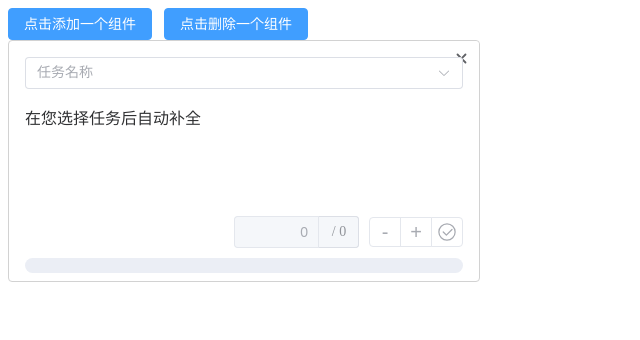
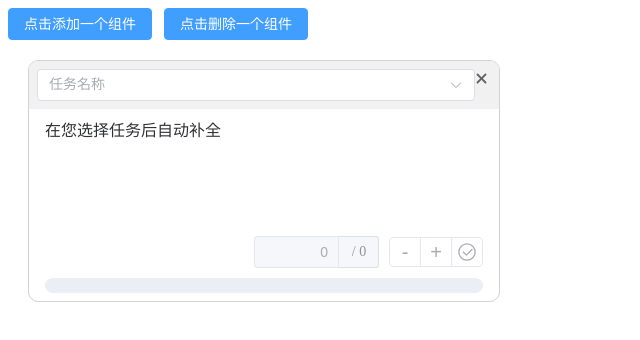
Before and after one commit to Miaoyww/r6-missions-process, a Vue app: page / in a window 1280 px wide. Both pictures are taken after a click on the button "点击添加一个组件". Shown: the top 340 px of the page, without its empty margins (0-640 px from the left). Built offline with nearby package versions, Linux system fonts and the light colour scheme.

Commit message:
完善卡片拖动

```diff
--- a/src/controls/Cards.vue
+++ b/src/controls/Cards.vue
@@ -41,8 +41,8 @@ const dragOptions = {
   <draggable
       :list="cards"
       item-key="id"
-      animation="250"
-      class="list-group">
+      v-bind="dragOptions"
+      handle=".handle">
     <template #item="{ element, index }">
       <mission-card
           :key="element.id"
--- a/src/controls/MissionCard.vue
+++ b/src/controls/MissionCard.vue
@@ -10,12 +10,16 @@ const missionDetails = ref({
   ms1: {
     desc: "使用Jackal、Caveira、Lion或Alibi的独特技能暴露10名敌人的信息。",
     target: 10
+  },
+  ms2: {
+    desc: "使用爆炸装备消灭5名敌人。",
+    target: 5
   }
 });
 
 const prop = defineProps(['id', 'selectedValue', 'missionItems'])
 const missionNames = computed(() => {
-  return prop.missionItems ? prop.missionItems : [{value: "ms1", label: "情报工作"}]
+  return prop.missionItems ? prop.missionItems : [{value: "ms1", label: "情报工作"}, {value: "ms2", label: "爆炸冲击波"}]
 })
 const emit = defineEmits(['closeCard', 'updateUserInputValues']);
 const missionName = ref('');
@@ -68,6 +72,7 @@ function formatter(value) {
 <template>
   <div>
     <el-card class="box-card" shadow="never" body-style="padding: 16px">
+      <div class="handle card-handle"></div>
       <el-button @click="emit('closeCard')" :icon="CloseBold" class="card-close-button" plain/>
       <div class="wrapper">
         <el-select
@@ -134,6 +139,9 @@ export default {
   justify-content: space-between;
   flex-direction: row;
   flex-wrap: wrap;
+  margin-top: -8px;
+  margin-bottom: 8px;
+  margin-left: -8px;
 }
 
 .card-close-button {
@@ -143,10 +151,11 @@ export default {
   width: 35px;
   height: 35px;
   font-size: 15px;
-  border-color: transparent;
+  border-color: #f1f1f1;
+  background-color: #f1f1f1;
   --el-button-hover-text-color: #E81123 !important;
-  --el-button-hover-border-color: transparent !important;
-  --el-button-active-border-color: transparent !important;
+  --el-button-hover-border-color: #f1f1f1 !important;
+  --el-button-active-border-color: #f1f1f1 !important;
   --el-button-active-text-color: #DC5C66;
 }
 
@@ -160,16 +169,19 @@ export default {
   position: relative;
   width: 470px;
   height: 240px;
-  /*margin: 20px;*/
-  --el-card-border-color: #d2d2d2
+  margin: 20px;
+  --el-card-border-color: #d2d2d2;
+  --el-card-border-radius: 10px;
 }
 
 .card-handle{
+  cursor: move;
+  background: #f1f1f1;
   width: 470px;
-  height: 240px;
+  height: 48px;
   position: absolute;
   top:0;
-  left:0
+  left:0;
 }
 /*.el-button + .el-button {*/
 /*  margin-left: 5px;*/
```
